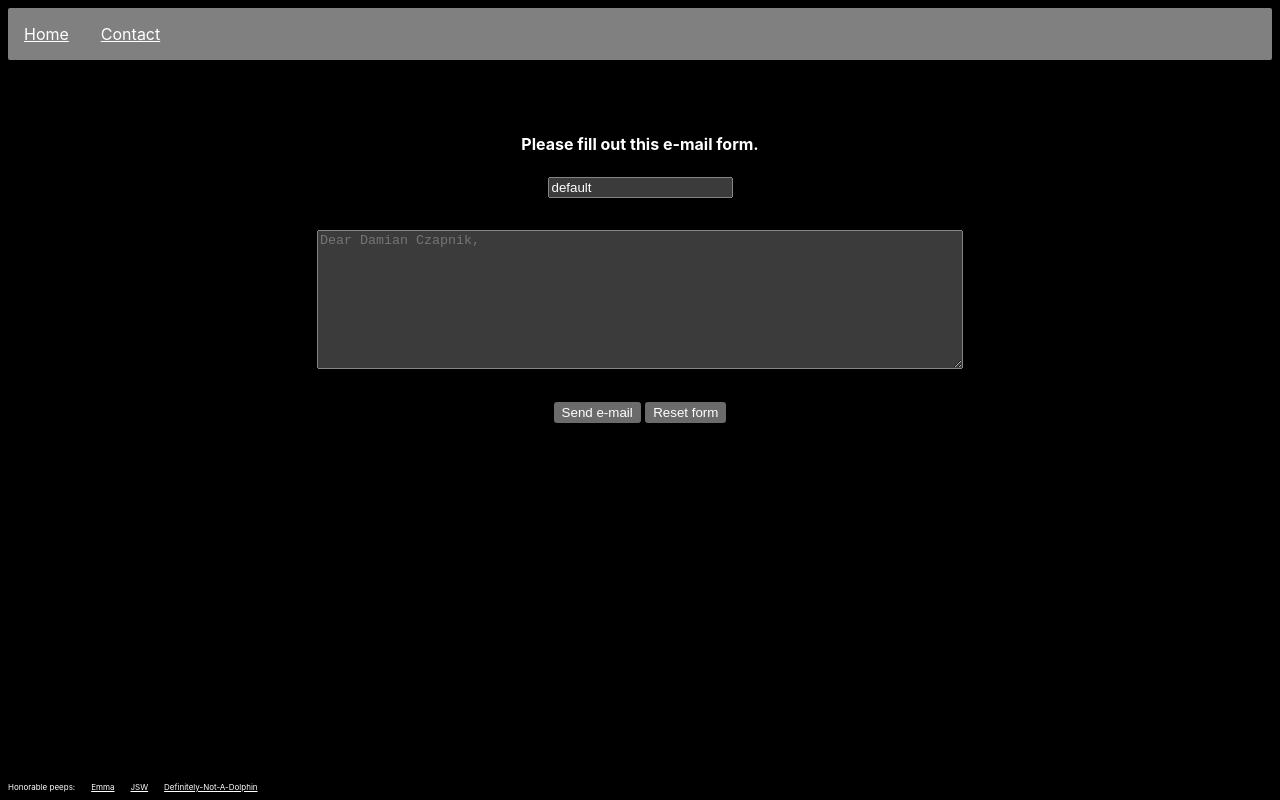
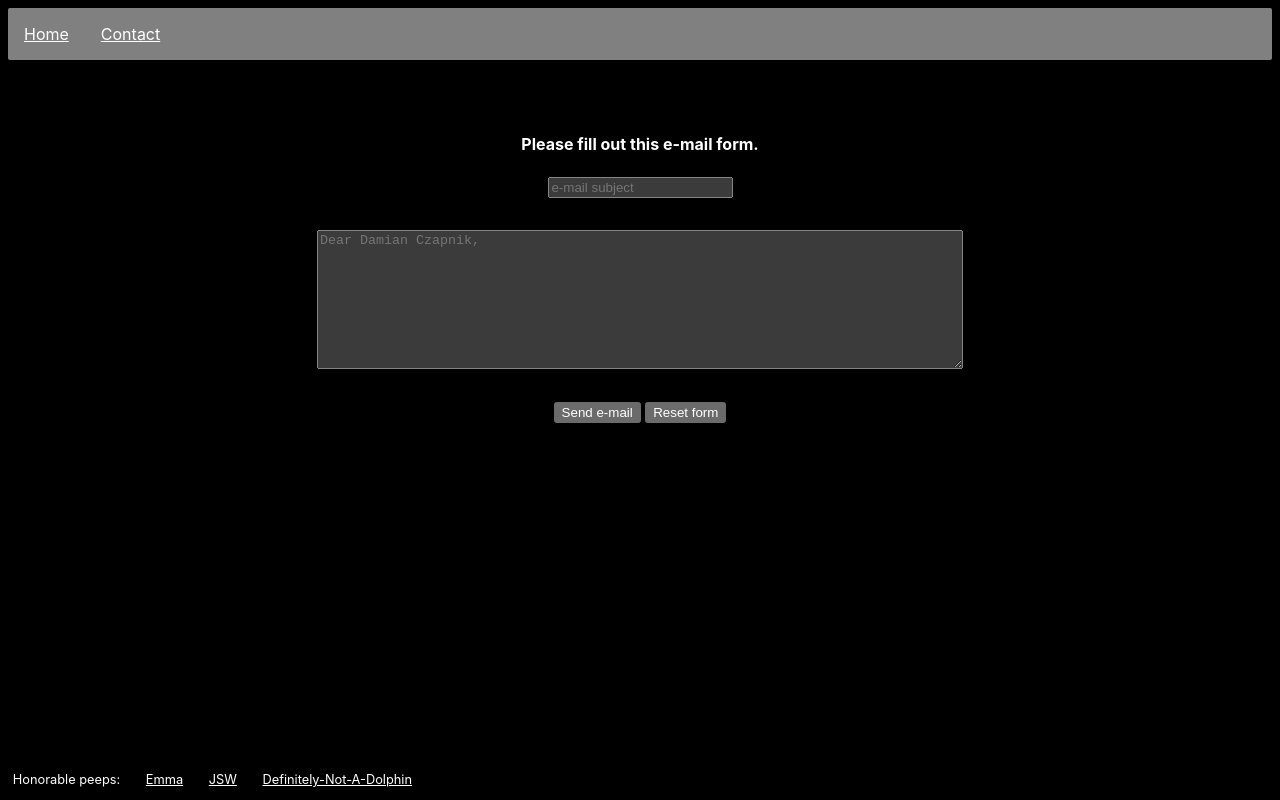
Before and after one commit to wh4ky/personal-website, a website built with Vite: page mail/index.html in a window 1280 px wide. Built offline with nearby package versions, Linux system fonts and the light colour scheme; a small style sheet from the web is missing.

Commit message:
Unbroken the website

```diff
--- a/contact/index.html
+++ b/contact/index.html
@@ -12,13 +12,13 @@
 
 <body>
   <header></header>
-  <script type="module" src="/src/main.ts" async></script>
+  <script type="module" src="/src/main.ts"></script>
 
   <div class="main">
 
     <div class="content">
       <img class="icon" src="https://api.iconify.design/mdi:email.svg?color=%23888888" alt="e-mail image"
-        title="damian dot whacky at proton dot me"></img>
+        title="My mail!"></img>
       <a href="/mail/">
         <p>Mail me</p>
       </a>
@@ -32,7 +32,7 @@
       <p>wh4ky</p>
 
       <img class="icon" src="https://api.iconify.design/mdi:github.svg?color=%23888888" alt="GitHub image"
-        title="To my GitHub page!"></img>
+        title="To GitHub!"></img>
       <a href="https://github.com/wh4ky/">
         <p>GitHub</p>
       </a>
--- a/mail/index.html
+++ b/mail/index.html
@@ -12,22 +12,21 @@
 
 <body>
   <header></header>
-  <script type="module" src="/src/main.ts" async></script>
-  <script type="module" src="/src/mail.ts" async></script>
+  <script type="module" src="/src/main.ts"></script>
+  <script type="module" src="/src/mail.ts"></script>
 
   <div class="main">
     <h4>Please fill out this e-mail form.</h4>
 
     <form id="mailForm">
       <div>
-        <input type="text" id="subject" name="subject" required="true" placeholder="e-mail subject"
-          value="default"></input>
+        <input type="text" id="subject" name="subject" required="true" placeholder="e-mail subject" value=""></input>
       </div>
 
       <div class="divider"></div>
 
       <textarea type="text" id="body" name="body" required="true" placeholder="Dear Damian Czapnik,"
-        value="default"></textarea>
+        value=""></textarea>
 
       <div class="divider"></div>
 
--- a/src/mail.ts
+++ b/src/mail.ts
@@ -5,14 +5,16 @@ document.addEventListener('DOMContentLoaded', () => {
   const subject = document.getElementById("subject") as HTMLInputElement;
   const body = document.getElementById("body") as HTMLInputElement;
 
+  const at: string = "@";
+
   form.addEventListener('submit', function (event) {
     event.preventDefault();
 
     // debug
-    alert(`${encodeURI(subject.value)} | WITH | ${encodeURI(body.value)}`);
+    // alert(`${encodeURI(subject.value)} | WITH | ${encodeURI(body.value)}`);
 
     window.location.href = `
-      mailto:damian.whacky@proton.me
+      mailto:damian.whacky${at}proton.me
       ?subject=${encodeURI(subject.value)}
       &body=${encodeURI(body.value)}
     `;
--- a/src/main.css
+++ b/src/main.css
@@ -73,7 +73,7 @@ header>*:hover {
 /* Stuff on the bottom of the page. */
 footer {
   width: 100%;
-  font-size: 0.5em;
+  font-size: .8em;
   position: absolute;
   bottom: 0;
   color: darkgray;
--- a/src/main.ts
+++ b/src/main.ts
@@ -10,10 +10,10 @@ document.addEventListener("DOMContentLoaded", () => {
 // DOM(MY) MANIPULATION FUNCTIONS //
 
 async function assembleHeader(header: HTMLElement) {
-  const headerData = [
+  const headerData: Array<{ href: string, text: string }> = [
     { href: '/', text: 'Home' },
     { href: '/contact/', text: 'Contact' },
-  ] as { href: string, text: string }[];
+  ];
 
   const fragment = document.createDocumentFragment();
 
@@ -30,10 +30,10 @@ async function assembleHeader(header: HTMLElement) {
 }
 
 async function assembleFooter(footer: HTMLElement) {
-  const footerData = [
-    { href: 'https://prpl.wtf/', divTitle: `MY FUCKING SIS, LET'S FUCKING GET IT YO`, divText: 'Emma' },
-    { href: 'https://jswdev.nl/', divTitle: `MY FUCKING G, MY BOY FOR FUCKING LIFE`, divText: 'JSW' },
-    { href: 'https://geen-dolfijn.nl/', divTitle: `THE FUCKING DOLPHIN, MY BOY FOR REAL`, divText: 'Definitely-Not-A-Dolphin' }
+  const footerData: Array<{ website: string, title: string, text: string }> = [
+    { website: 'https://prpl.wtf/', title: `MY FUCKING SIS, LET'S FUCKING GET IT YO`, text: 'Emma' },
+    { website: 'https://jswdev.nl/', title: `MY FUCKING G, MY BOY FOR FUCKING LIFE`, text: 'JSW' },
+    { website: 'https://geen-dolfijn.nl/', title: `THE FUCKING DOLPHIN, MY BOY FOR REAL`, text: 'Definitely-Not-A-Dolphin' }
   ];
 
   const fragment = document.createDocumentFragment();
@@ -46,17 +46,17 @@ async function assembleFooter(footer: HTMLElement) {
   }
 
   for (const group of footerData) {
-    var newElem: HTMLAnchorElement = document.createElement('a');
-    var elemInner: HTMLDivElement = document.createElement('div');
+    var anchor: HTMLAnchorElement = document.createElement('a');
+    var div: HTMLDivElement = document.createElement('div');
 
-    newElem.href = group.href;
+    anchor.href = group.website;
 
-    elemInner.className = "item";
-    elemInner.title = group.divTitle;
-    elemInner.textContent = group.divText;
+    div.className = "item";
+    div.title = group.title;
+    div.textContent = group.text;
 
-    newElem.appendChild(elemInner);
-    fragment.appendChild(newElem)
+    anchor.appendChild(div);
+    fragment.appendChild(anchor)
   }
 
   footer.appendChild(fragment);
```
Also changed, not shown: index.html (+2 -2 lines).
